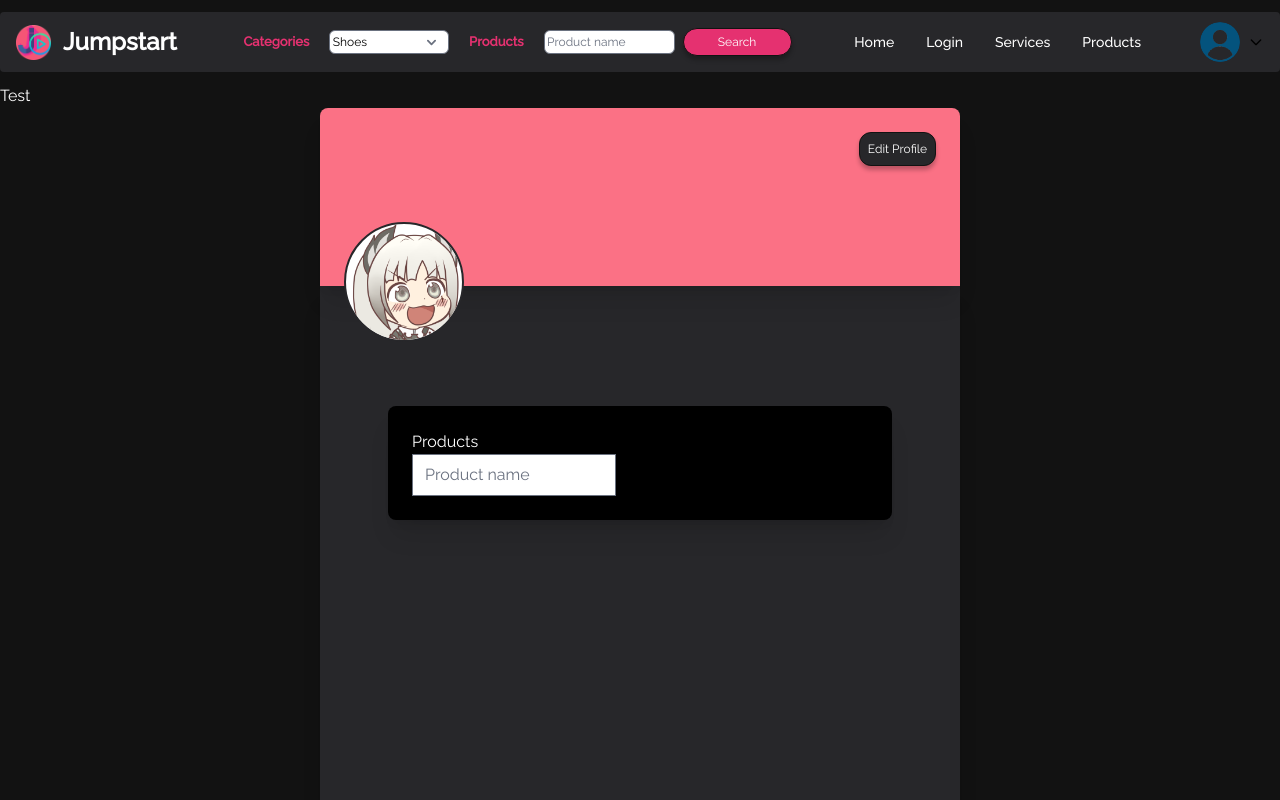
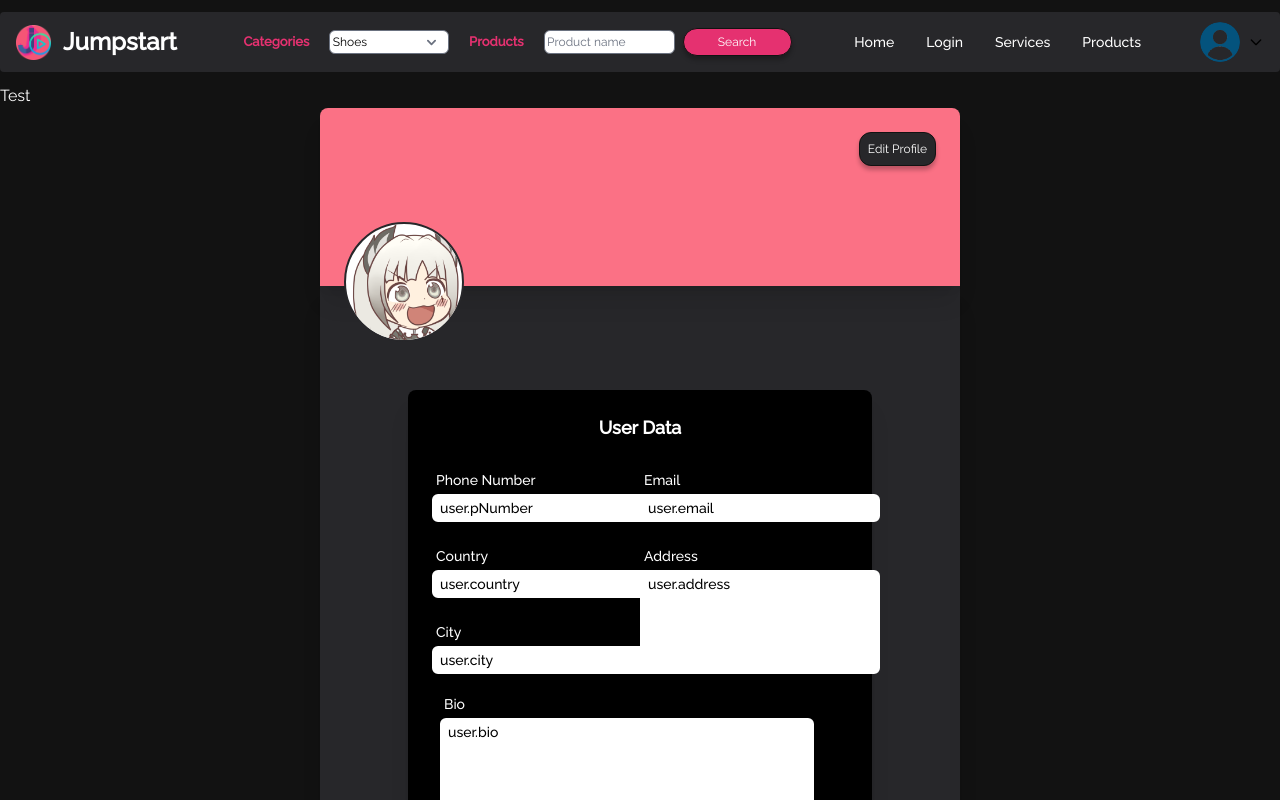
Before and after one commit to itsaFan/jumpstart, a Next.js app: page /user-profile/1 in a window 1280 px wide. Shown: the top 800 px of the page. Built offline with nearby package versions, Linux system fonts and the light colour scheme.

Commit message:
profilePage

```diff
--- a/components/user/user-profile/profile-content.tsx
+++ b/components/user/user-profile/profile-content.tsx
@@ -1,17 +1,101 @@
-
-
 export default function ProfileContent() {
   return (
     <div className="container grid grid-cols-12 mx-auto -z-10">
-      <div className="card rounded-t-none col-start-4 col-span-6 pb-96 bg-zinc-800 mb-10 -z-10">
-        <div className="card mx-11 mt-24 bg-black">
-            <div>
-            <label htmlFor="month"><p>Products</p></label>
-          <input type="text" id="search" placeholder="Product name" />
+      <div className="card rounded-t-none col-start-4 col-span-6 pb-24 bg-zinc-800 mb-10 ">
+        <div className="card mx-16 mt-20 bg-black">
+          <h1 className="flex justify-center mb-2 font-semibold text-lg">User Data</h1>
+          <div className="grid grid-cols-2 grid-rows-2 mb-5">
+            <div className="mt-5">
+              <label htmlFor="pNumber">
+                <p className="text-sm mb-1 ml-1 font-medium">Phone Number</p>
+              </label>
+              <div className="box-border w-60 border-4 border-white bg-white rounded-md ">
+                <p className="text-black text-sm font-medium ml-1">user.pNumber</p>
+              </div>
             </div>
-
+            <div className="mt-5">
+              <label htmlFor="">
+                <p className="text-sm mb-1 ml-1 font-medium">Email</p>
+              </label>
+              <div className="box-border w-60 border-4 border-white bg-white rounded-md ">
+                <p className="text-black text-sm font-medium ml-1">user.email</p>
+              </div>
+            </div>
+            <div className="mt-5">
+              <label htmlFor="">
+                <p className="text-sm mb-1 ml-1 font-medium">Country</p>
+              </label>
+              <div className="box-border w-60 border-4 border-white bg-white rounded-md ">
+                <p className="text-black text-sm font-medium ml-1">user.country</p>
+              </div>
+            </div>
+            <div className="mt-5 row-span-2">
+              <label htmlFor="">
+                <p className="text-sm mb-1 ml-1 font-medium">Address</p>
+              </label>
+              <div className="box-border w-60 border-4 border-white bg-white rounded-md ">
+                <p className="text-black text-sm font-medium ml-1 h-24">user.address</p>
+              </div>
+            </div>
+            <div className="mt-5">
+              <label htmlFor="">
+                <p className="text-sm mb-1 ml-1 font-medium">City</p>
+              </label>
+              <div className="box-border w-60 border-4 border-white bg-white rounded-md ">
+                <p className="text-black text-sm font-medium ml-1">user.city</p>
+              </div>
+            </div>
+            <div className="mt-5 col-span-2 ml-2">
+              <label htmlFor="">
+                <p className="text-sm mb-1 ml-1 font-medium">Bio</p>
+              </label>
+              <div className="box-border h-24 border-4 border-white bg-white rounded-md w-11/12 ">
+                <p className="text-black text-sm font-medium ml-1">user.bio</p>
+              </div>
+            </div>
+          </div>
         </div>
       </div>
     </div>
   );
 }
+{
+  /* <div className="grid grid-cols-2 grid-rows-2">
+<div>
+  <label htmlFor="pNumber">
+    <p className="text-sm ml-1 font-medium">Phone Number</p>
+  </label>
+  <input className="rounded-lg text-sm" size={30} type="text" id="pNumber" placeholder="{user.pNumber}" />
+</div>
+<div>
+  <label htmlFor="">
+    <p className="text-sm ml-1 font-medium">Email</p>
+  </label>
+  <input className="rounded-lg text-sm" size={30} type="text" id="" placeholder="{user.email}" />
+</div>
+<div>
+  <label htmlFor="country">
+    <p className="text-sm ml-1 font-medium">Country</p>
+  </label>
+  <input className="rounded-lg text-sm" size={30} type="text" id="country" placeholder="Country" />
+</div>
+<div className="">
+  <label htmlFor="address">
+    <p className="text-sm ml-1 font-medium">Address</p>
+  </label>
+  <input className="rounded-lg text-sm row-span-2" size={30} type="text" id="address" placeholder="Address" />
+</div>
+<div>
+  <label htmlFor="city">
+    <p className="text-sm ml-1 font-medium">City</p>
+  </label>
+  <input className="rounded-lg text-sm" size={30} type="text" id="city" placeholder="City" />
+</div>
+<div className="col-span-2">
+  <label htmlFor="bio">
+    <p className="text-sm ml-1 font-medium">Bio</p>
+  </label>
+  <input className="rounded-lg text-sm" size={69} type="text" id="bio" placeholder="Bio" />
+</div>
+</div> */
+}
--- a/components/user/user-profile/user-banner.tsx
+++ b/components/user/user-profile/user-banner.tsx
@@ -4,13 +4,15 @@ import Image from "next/image";
 export default function Banner() {
   return (
     <div className="container grid grid-cols-12 mx-auto">
-      <div className="card rounded-b-none col-start-4 col-span-6 bg-rose-400">
+      <div className="card rounded-b-none col-start-4 col-span-6 bg-rose-400 z-10">
         <div className="flex justify-end">
-            <Button link="/register" className="rounded-xl bg-zinc-800 p-2"><h3 className="text-xs">Edit Profile</h3></Button>
+          <Button link="/register" className="rounded-xl bg-zinc-800 p-2">
+            <h3 className="text-xs">Edit Profile</h3>
+          </Button>
           {/* <button className="rounded-2xl bg-gray-800 active:bg-blue-600 p-3" ><h3 className="text-xs">Edit Profile</h3></button> */}
         </div>
         <div className="pt-14">
-            <Image src="/images/dummy-profile.png" width={120} height={120} alt="profile" className="rounded-full bg-white border-2 border-zinc-800 -mb-20" />
+          <Image src="/images/dummy-profile.png" width={120} height={120} alt="profile" className="rounded-full bg-white border-2 border-zinc-800 -mb-20" />
         </div>
       </div>
     </div>
```
